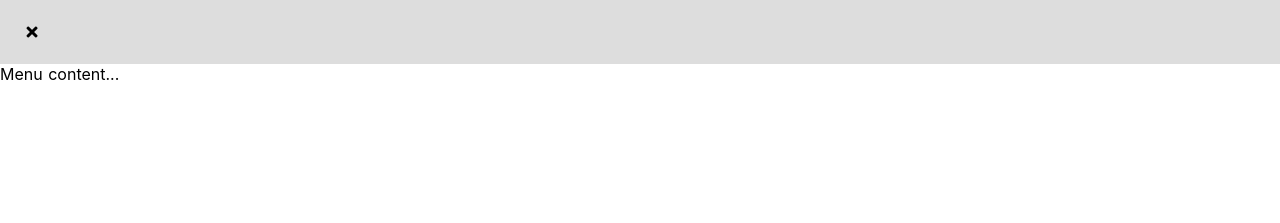
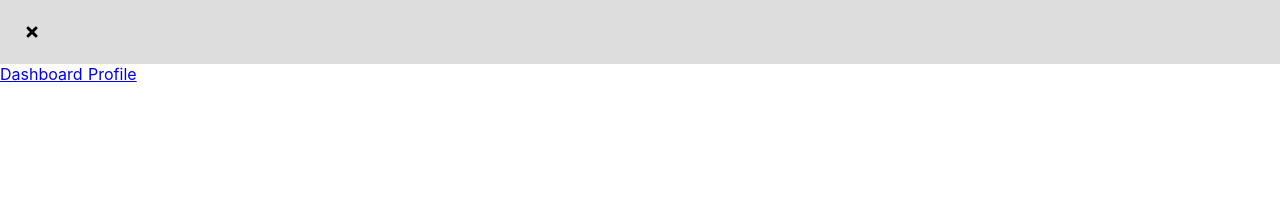
Before and after one commit to CyrilBataillie/FindoProject, a Nuxt app in the folder findo-project/: page /profile in a window 1280 px wide. Before the commit this address had no page. Shown: the top 223 px of the page. Built offline with nearby package versions, Linux system fonts and the light colour scheme.

Commit message:
Menu items

```diff
--- a/findo-project/layouts/default.vue
+++ b/findo-project/layouts/default.vue
@@ -7,7 +7,13 @@
       </div>
     </div>
     <transition name="slide-left">
-      <div class="layout-menu" v-show="menuOpened">Menu content...</div>
+      <div class="layout-menu" v-show="menuOpened">
+        <div class="menu-items">
+          <nuxt-link v-for="item, i in items" :key="i" :to="item.to" class="menu-item">
+            {{ item.label }}
+          </nuxt-link>
+        </div>
+      </div>
     </transition>
     <div class="layout-content">
       <nuxt/>
@@ -20,6 +26,10 @@
     data() {
       return {
         menuOpened: true,
+        items: [
+                { to: '/', label: 'Dashboard' },
+                { to: { name: 'profile' }, label: 'Profile' },
+            ],
       }
     },
     methods: {
--- /dev/null
+++ b/findo-project/pages/example.vue
@@ -0,0 +1,6 @@
+<template>
+    <section>
+        <h1>Example</h1>
+        <p>Test content</p>
+    </section>
+</template>
--- /dev/null
+++ b/findo-project/pages/profile.vue
@@ -0,0 +1,7 @@
+<template>
+    <section>
+        <h1>Profile</h1>
+        <p>Profile content</p>
+        <nuxt-link :to="{ name: 'example' }">Example</nuxt-link>
+    </section>
+</template>
```
